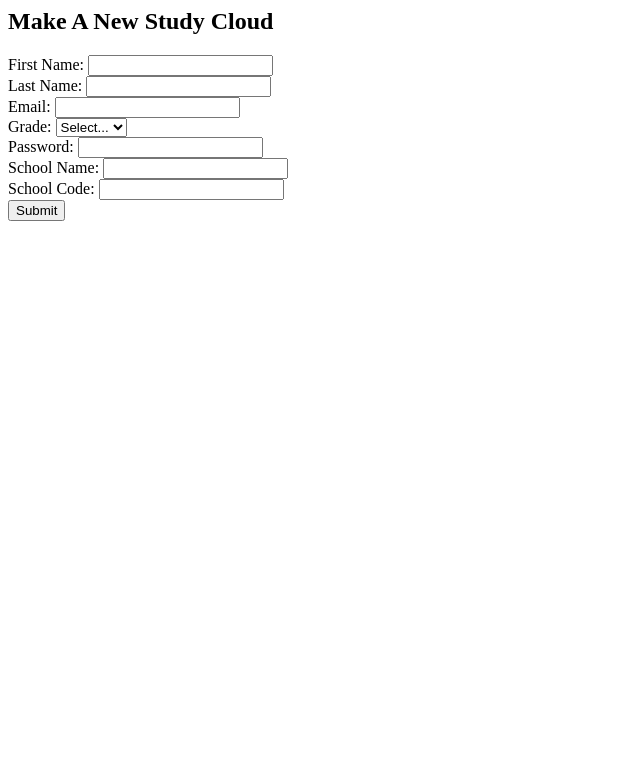
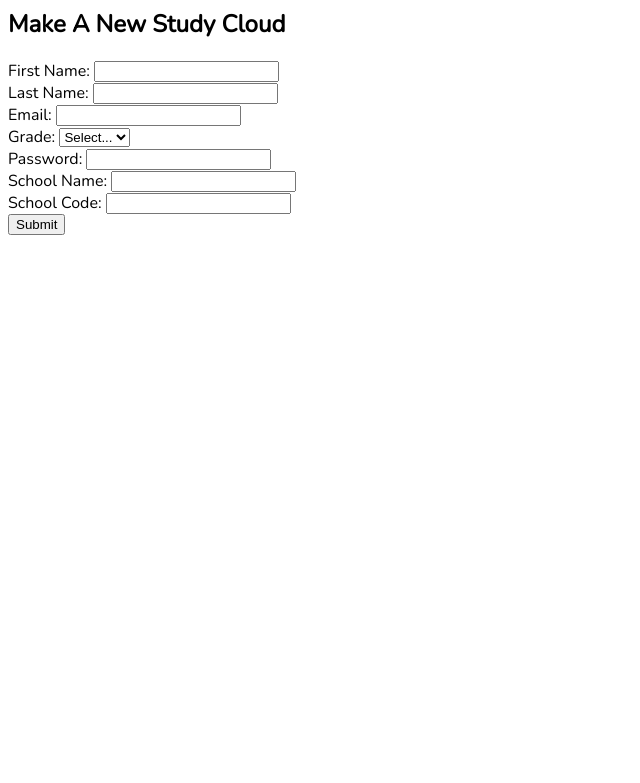
Before and after one commit to aryarm/studycloud.hackathon, a PHP site: page / in a window 1280 px wide. Shown: the top 783 px of the page, without its empty margins (0-640 px from the left). Run offline with PHP 8.4, Linux system fonts and the light colour scheme.

Commit message:
Made an index.css file and changed form's font to Nunito. I do not like Nunito what have I done

```diff
--- /dev/null
+++ b/index.css
@@ -0,0 +1,3 @@
+body {
+	font-family: 'Nunito', sans-serif;
+}
--- a/index.php
+++ b/index.php
@@ -1,6 +1,9 @@
 <html>
 <head>
 	<title>Make A New Study Cloud</title>
+	<!-- Font chosen: Nunito by Google Fonts -->
+	<link href="https://fonts.googleapis.com/css?family=Nunito" rel="stylesheet">
+	<link rel="stylesheet" href="index.css">
 </head>
 <body>
 	<!-- The form! I probably shouldn't call this index.php. -->
```
